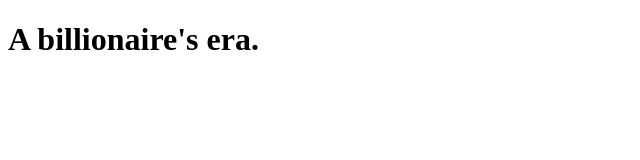
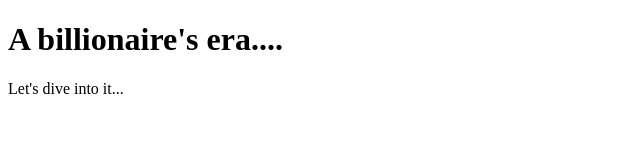
Before and after one commit to drqrack/my_project, a plain HTML site: page index.html in a window 1280 px wide. Shown: the whole page, without its empty margins (0-640 px from the left). Drawn offline with Linux system fonts and the light colour scheme.

Commit message:
add texts

```diff
--- a/index.html
+++ b/index.html
@@ -6,6 +6,7 @@
     <title>My Project</title>
 </head>
 <body>
-    <h1>A billionaire's era.</h1>
+    <h1>A billionaire's era....</h1>
+    <p>Let's dive into it...</p>
 </body>
 </html>
```
